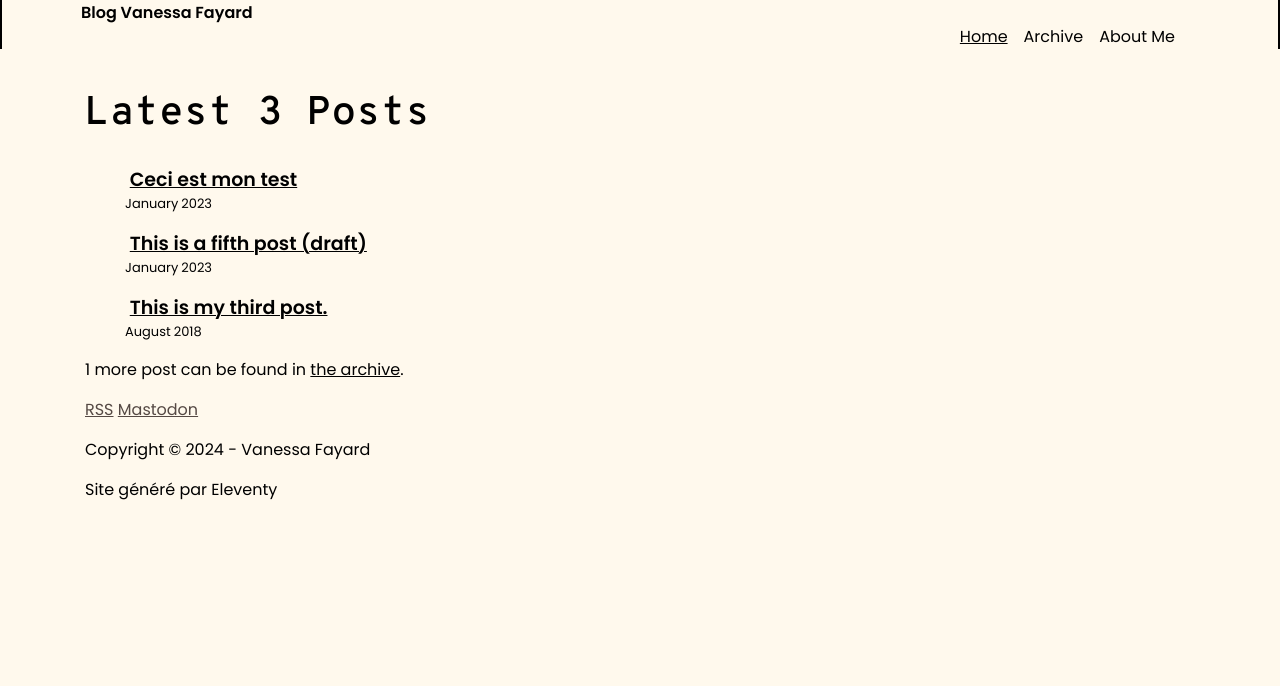
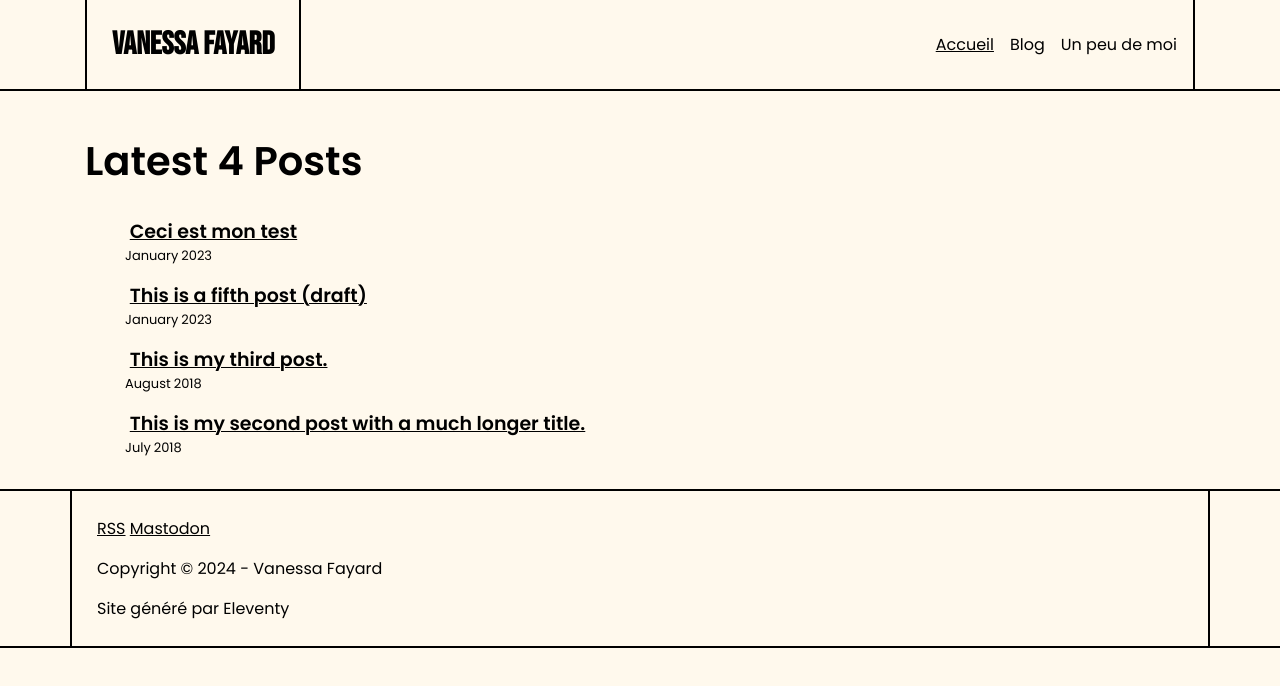
Before and after one commit to vanessaFayard/vanessaFayard.github.io, an Eleventy site: page content/index.njk in a window 1280 px wide. Built offline with nearby package versions, Linux system fonts and the light colour scheme; Eleventy itself is replaced by a stand-in of ours; files that its build step writes are made by us from their sources.

Commit message:
Integrate desktop header and footer

```diff
--- a/_data/metadata.js
+++ b/_data/metadata.js
@@ -1,5 +1,5 @@
 module.exports = {
-	title: "Blog Vanessa Fayard",
+	title: "Vanessa Fayard",
 	url: "https://example.com/",
 	language: "fr",
 	description: "Blog où je dépose des billets de partage, retour d'expérience, perso, autour de mon parcours professionnel et du développement web",
--- a/_includes/layouts/base.njk
+++ b/_includes/layouts/base.njk
@@ -38,9 +38,11 @@
 
 		<header>
 			<div class="container">
-				<a href="/" class="logo-blog home-link">{{ metadata.title }}</a>
-
-				{#- Read more about `eleventy-navigation` at https://www.11ty.dev/docs/plugins/navigation/ #}
+				<div class="d-flex header">
+					<div class="home">
+						<a href="/" class="home-link">{{ metadata.title }}</a>
+					</div>
+					<div>
 						<nav>
 							<h2 class="visually-hidden">Top level navigation menu</h2>
 							<ul class="nav">
@@ -49,6 +51,8 @@
 							{%- endfor %}
 							</ul>
 						</nav>
+					</div>
+				</div>
 			</div>
 
 		</header>
@@ -61,7 +65,7 @@
 		</main>
 
 		<footer>
-			<div class="container">
+			<div class="container footer">
 				<div class="social-links">
 					<a href="">RSS</a>
 					<a href="">Mastodon</a>
--- a/content/about/index.md
+++ b/content/about/index.md
@@ -1,9 +1,10 @@
 ---
 layout: layouts/base.njk
 eleventyNavigation:
-  key: About Me
+  key: Un peu de moi
   order: 3
 ---
-# About Me
+# Un peu de moi / À propos
 
+// TODO
 I am a person that writes stuff.
--- a/content/blog.njk
+++ b/content/blog.njk
@@ -1,10 +1,10 @@
 ---
 layout: layouts/home.njk
 eleventyNavigation:
-  key: Archive
+  key: Blog
   order: 2
 ---
-<h1>Archive</h1>
+<h1>Tous les posts, article ou billets</h1>
 
 {% set postslist = collections.posts %}
 {% include "postslist.njk" %}
--- a/content/index.njk
+++ b/content/index.njk
@@ -1,9 +1,9 @@
 ---
 layout: layouts/home.njk
 eleventyNavigation:
-  key: Home
+  key: Accueil
   order: 1
-numberOfLatestPostsToShow: 3
+numberOfLatestPostsToShow: 8
 ---
 {% set postsCount = collections.posts | length %}
 {% set latestPostsCount = postsCount | min(numberOfLatestPostsToShow) %}
--- a/public/css/index.css
+++ b/public/css/index.css
@@ -24,10 +24,12 @@
 
 	--text-color: var(--color-black);
 	--text-color-link: var(--color-black);
-	--text-color-link-active: #554944;
-	--text-color-link-visited: var(--text-color-link-active);
+	--text-color-link-active: var(--text-color-link);
+	--text-color-link-visited: var(--text-color-link);
 
 	--border-with: 2px;
+	--border-with-lg: 4px;
+	--border-with-xl: 6px;
 
 	--syntax-tab-size: 2;
 }
@@ -113,7 +115,6 @@
 		 url('../webfonts/overpass-mono/overpass-mono-v16-latin-600.ttf') format('truetype'); /* Chrome 4+, Firefox 3.5+, IE 9+, Safari 3.1+, iOS 4.2+, Android Browser 2.2+ */
 }
 
-
 /* poppins-200 - latin */
 @font-face {
 	font-display: swap; /* Check https://developer.mozilla.org/en-US/docs/Web/CSS/@font-face/font-display for other options. */
@@ -154,6 +155,16 @@
 		 url('../webfonts/poppins/poppins-v20-latin-600.ttf') format('truetype'); /* Chrome 4+, Firefox 3.5+, IE 9+, Safari 3.1+, iOS 4.2+, Android Browser 2.2+ */
 }
 
+/* bebas-neue-regular - latin */
+@font-face {
+	font-display: swap; /* Check https://developer.mozilla.org/en-US/docs/Web/CSS/@font-face/font-display for other options. */
+	font-family: 'Bebas Neue';
+	font-style: normal;
+	font-weight: 400;
+	src: url('../webfonts/bebas-neue/bebas-neue-v14-latin-regular.woff2') format('woff2'), /* Chrome 36+, Opera 23+, Firefox 39+, Safari 12+, iOS 10+ */
+		 url('../webfonts/bebas-neue/bebas-neue-v14-latin-regular.ttf') format('truetype'); /* Chrome 4+, Firefox 3.5+, IE 9+, Safari 3.1+, iOS 4.2+, Android Browser 2.2+ */
+}
+
 
 
 /* Global stylesheet */
@@ -179,7 +190,7 @@ body {
 }
 
 h1, h2, h3 {
-	font-family: var(--font-family-monospace);
+	font-family: var(--font-family);
 	margin-top: 25px;
 }
 
@@ -256,7 +267,7 @@ a[href] {
 	color: var(--text-color-link);
 }
 a[href]:visited {
-	color: var(--text-color-link-visited);
+	color: var(--text-color-link);
 }
 a[href]:hover,
 a[href]:active {
@@ -336,7 +347,7 @@ code {
 }
 
 /* Header */
-.header {
+header {
 	border-bottom: var(--border-with) solid var(--color-black);
 }
 
@@ -345,28 +356,39 @@ header:after {
 	display: table;
 	clear: both;
 }
-.logo {
+.home {
 	border-right: var(--border-with) solid var(--color-black);
-	padding: 2rem;
+	padding: 2.5rem;
+	text-align: center;
 }
-header {
+.header {
 	display: flex;
 	justify-content: space-between;
-	gap: 1em .5em;
-	/* flex-wrap: wrap; */
 	align-items: center;
+}
 
+.home-link {
+	font-size: 3.2rem; /* 16px /16 */
+	font-weight: 700;
+	font-family: 'Bebas Neue';
+	text-decoration: none;
+	color: var(--color-black);
+}
+.home-link:hover {
+	text-decoration: none;
+}
+
+/* Footer */
+footer {
+	border-top: var(--border-with) solid var(--color-black);
+	border-bottom: var(--border-with) solid var(--color-black);
+}
+.footer, .header {
 	border-right: var(--border-with) solid var(--color-black);
 	border-left: var(--border-with) solid var(--color-black);
 }
-
-.home-link {
-	font-size: 1.6rem; /* 16px /16 */
-	font-weight: 700;
-	margin-right: 2em;
-}
-.home-link:link:not(:hover) {
-	text-decoration: none;
+.footer {
+	padding: 2.5rem;
 }
 
 /* Nav */
@@ -404,7 +426,6 @@ nav {
 }
 
 /* Posts list */
-
 .postlist-item {
 	display: flex;
 	flex-wrap: wrap;
@@ -412,14 +433,7 @@ nav {
 	/* counter-increment: start-from -1; */
 	margin-bottom: 1em;
 }
-/* .postlist-item:before {
-	display: inline-block;
-	pointer-events: none;
-	content: "" counter(start-from, decimal-leading-zero) ". ";
-	line-height: 100%;
-	text-align: right;
-	margin-left: -1.5rem;
-} */
+
 .postlist-date {
 	font-size: 1.3rem; /* 13px /16 */
 }
```
Also changed, not shown: public/webfonts/bebas-neue/bebas-neue-v14-latin-regular.ttf (added), public/webfonts/bebas-neue/bebas-neue-v14-latin-regular.woff2 (added). Lines whose indentation alone changed are shown as unchanged.
